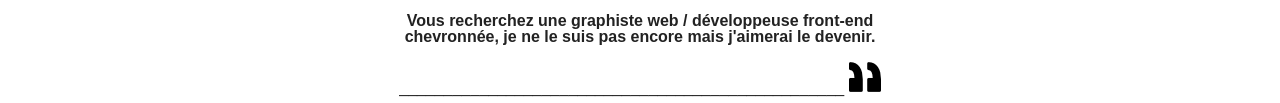
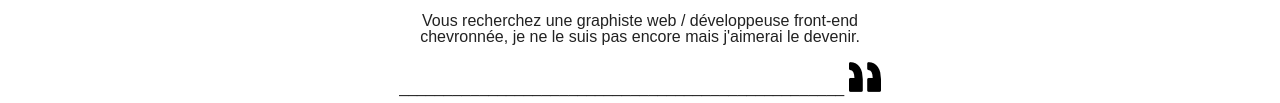
Before and after one commit to maite1/maite1.github.io, a plain HTML site: page index.html in a window 1280 px wide. Shown: the part 807-910 px from the top of the page. Drawn offline with Linux system fonts and the light colour scheme; files that its build step writes are made by us from their sources; a web font is replaced by a local one.

Commit message:
Update style.css

```diff
--- a/style.css
+++ b/style.css
@@ -188,8 +188,8 @@ hr{
 }
 
 p{
-font-weight: 300;
-  color: #222;
+font-weight: 300 !important;
+  color: #222 !important;
 }
 
 /*--------------------------------------------------------------------------les pages---------------------------------------------------------------*/
```
